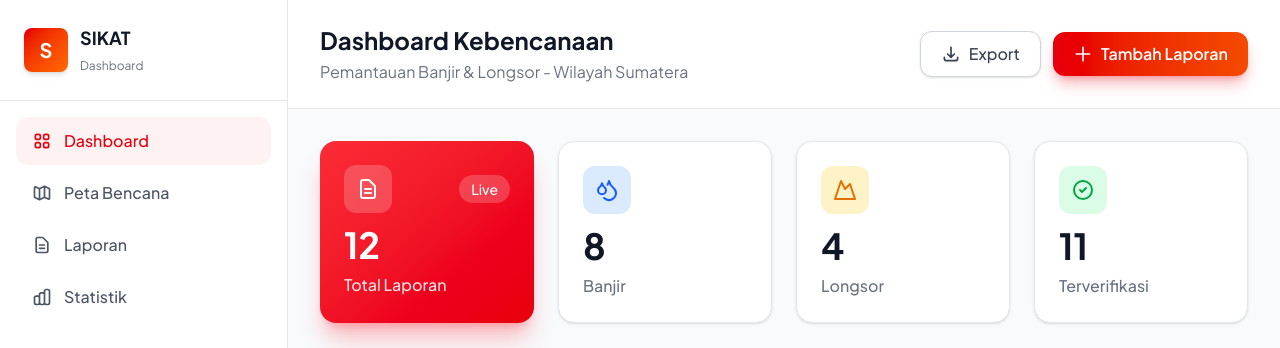
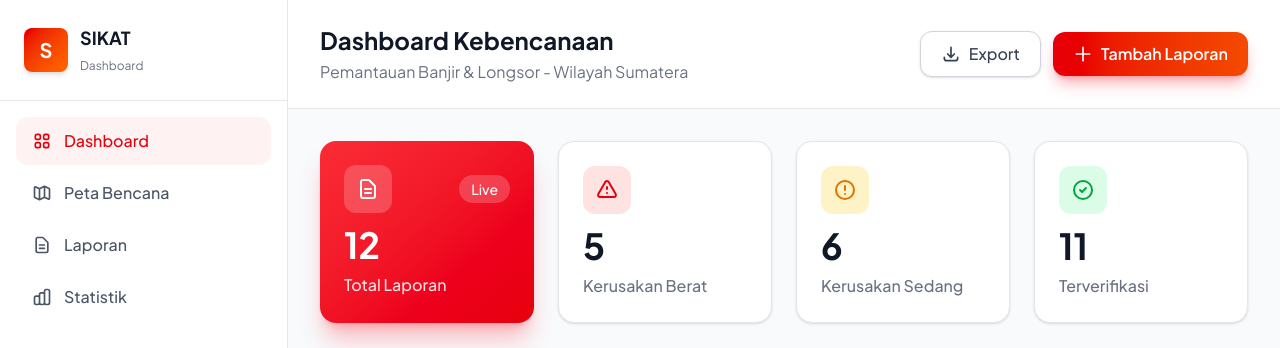
Before and after one commit to M-Aidil-Fitrah/sikat, a Next.js app: page /dashboard in a window 1280 px wide. Shown: the top 348 px of the page. Built offline with nearby package versions, Linux system fonts and the light colour scheme.

Commit message:
fix: card dashboard

```diff
--- a/app/dashboard/page.tsx
+++ b/app/dashboard/page.tsx
@@ -4,7 +4,7 @@ import { useState, useEffect } from "react";
 import Link from "next/link";
 import dynamic from "next/dynamic";
 import { DisasterData, disasterData } from "../components/MapComponent";
-import { MapPin, Clock, AlertTriangle, FileText, User, CheckCircle, TrendingUp, Droplets, Mountain } from "lucide-react";
+import { MapPin, Clock, AlertTriangle, FileText, User, CheckCircle, TrendingUp } from "lucide-react";
 
 // Dynamic import to avoid SSR issues with Leaflet
 const MapComponent = dynamic(() => import("../components/MapComponent"), {
@@ -169,22 +169,26 @@ export default function Dashboard() {
 
             <div className="bg-white rounded-2xl p-6 border border-gray-200 shadow-sm">
               <div className="flex items-center justify-between mb-3">
-                <div className="w-12 h-12 bg-blue-100 rounded-xl flex items-center justify-center">
-                  <Droplets className="w-6 h-6 text-blue-600" />
+                <div className="w-12 h-12 bg-red-100 rounded-xl flex items-center justify-center">
+                  <svg className="w-6 h-6 text-red-600" fill="none" stroke="currentColor" viewBox="0 0 24 24">
+                    <path strokeLinecap="round" strokeLinejoin="round" strokeWidth={2} d="M12 9v2m0 4h.01m-6.938 4h13.856c1.54 0 2.502-1.667 1.732-3L13.732 4c-.77-1.333-2.694-1.333-3.464 0L3.34 16c-.77 1.333.192 3 1.732 3z" />
+                  </svg>
                 </div>
               </div>
-              <div className="text-4xl font-bold text-gray-900 mb-2">{stats.banjir}</div>
-              <div className="text-gray-500 font-medium">Banjir</div>
+              <div className="text-4xl font-bold text-gray-900 mb-2">{disasters.filter(d => d.tingkatKerusakan === 'Berat').length}</div>
+              <div className="text-gray-500 font-medium">Kerusakan Berat</div>
             </div>
 
             <div className="bg-white rounded-2xl p-6 border border-gray-200 shadow-sm">
               <div className="flex items-center justify-between mb-3">
                 <div className="w-12 h-12 bg-amber-100 rounded-xl flex items-center justify-center">
-                  <Mountain className="w-6 h-6 text-amber-600" />
+                  <svg className="w-6 h-6 text-amber-600" fill="none" stroke="currentColor" viewBox="0 0 24 24">
+                    <path strokeLinecap="round" strokeLinejoin="round" strokeWidth={2} d="M12 8v4m0 4h.01M21 12a9 9 0 11-18 0 9 9 0 0118 0z" />
+                  </svg>
                 </div>
               </div>
-              <div className="text-4xl font-bold text-gray-900 mb-2">{stats.longsor}</div>
-              <div className="text-gray-500 font-medium">Longsor</div>
+              <div className="text-4xl font-bold text-gray-900 mb-2">{disasters.filter(d => d.tingkatKerusakan === 'Sedang').length}</div>
+              <div className="text-gray-500 font-medium">Kerusakan Sedang</div>
             </div>
 
             <div className="bg-white rounded-2xl p-6 border border-gray-200 shadow-sm">
```
